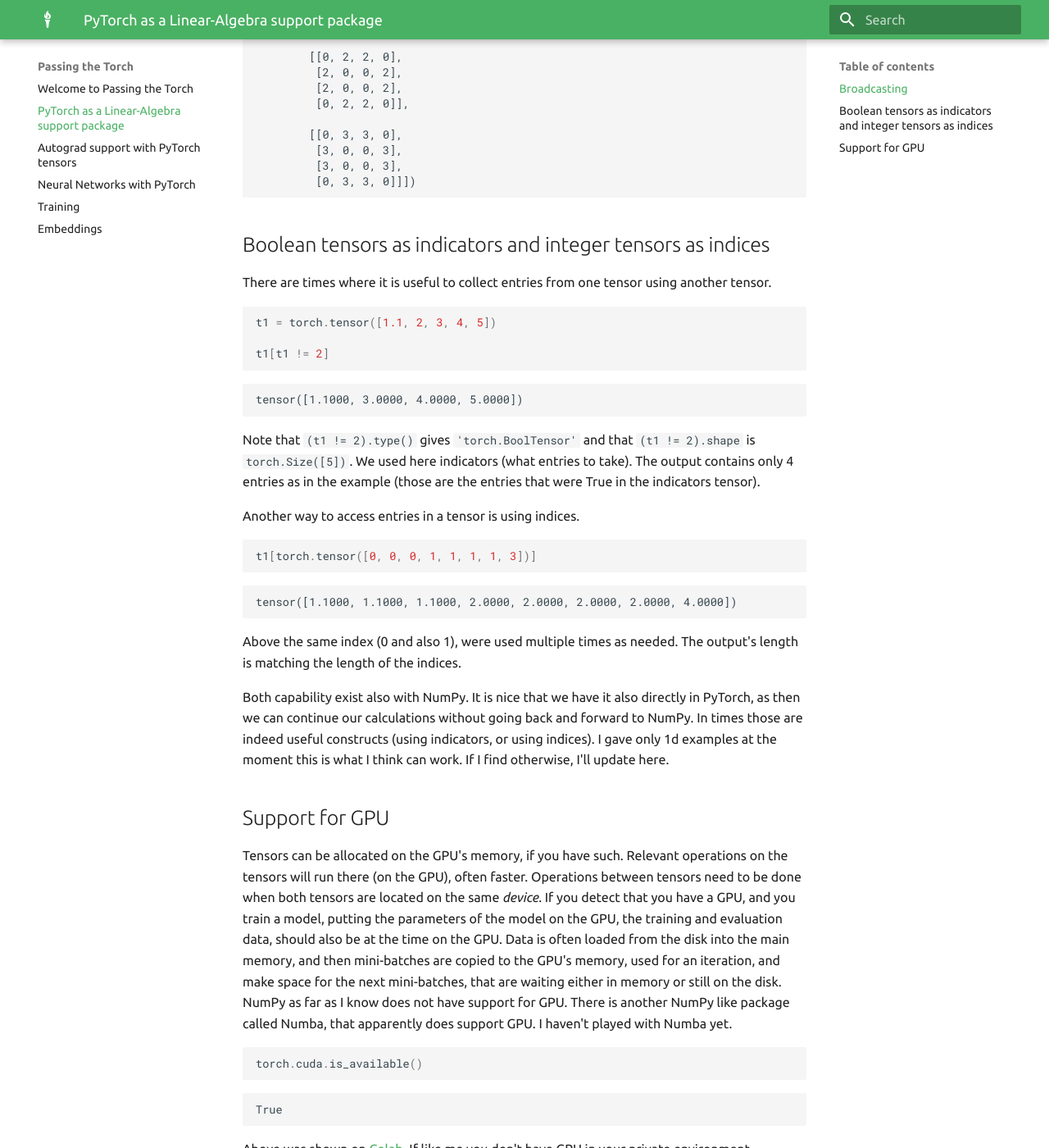
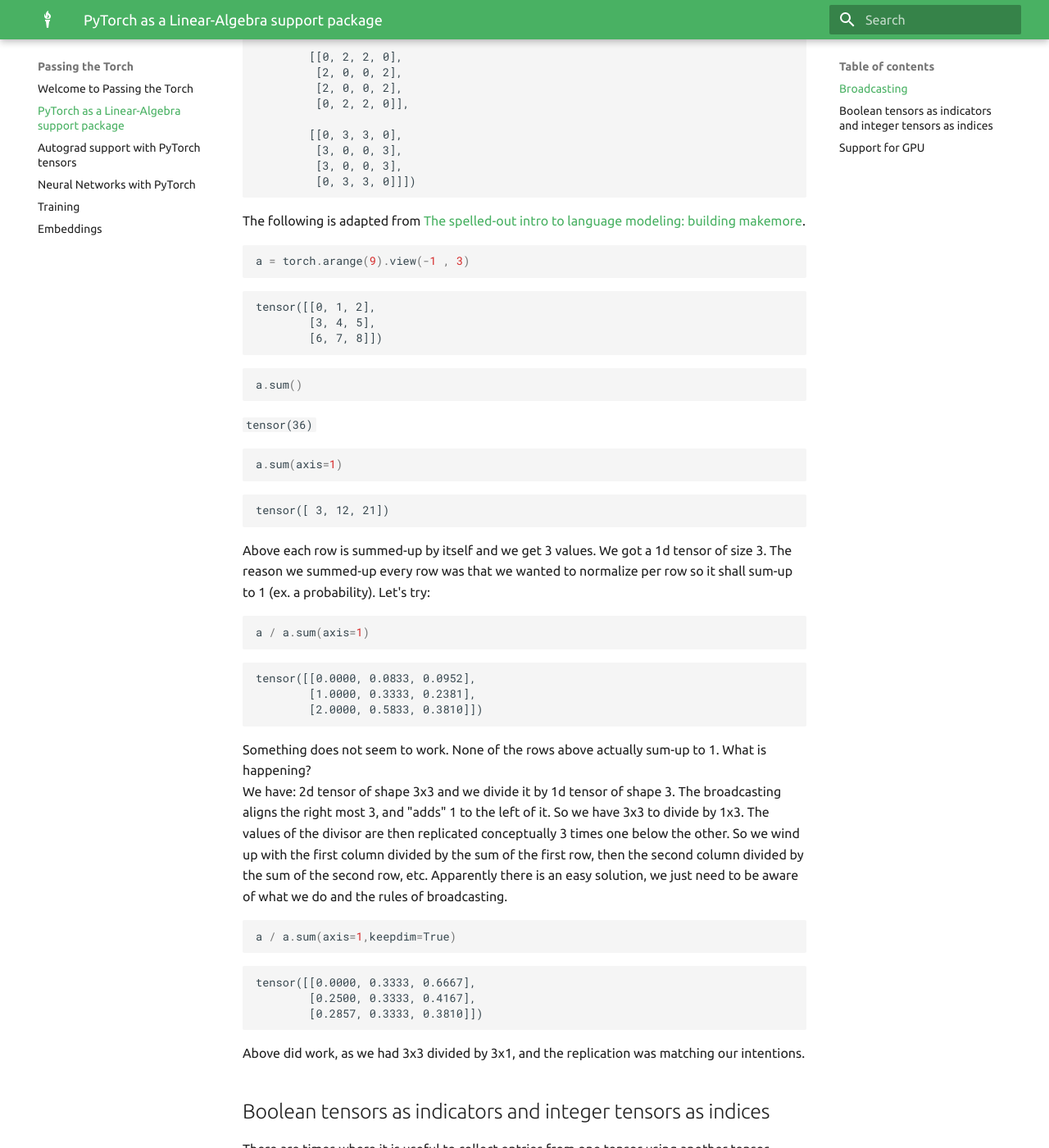
Before and after one commit to zbenmo/passing_the_torch, an MkDocs documentation site: the page built from docs/pytorch_vs_numpy.md, in a window 1280 px wide and 1400 px high, scrolled down 8294 px. Shown: the whole window at 82% size. Built offline with MkDocs 1.6.1 and Material for MkDocs 9.7.7, drawn with Linux system fonts in a browser that asks for light colours; formulas are drawn with MathJax 3; some of the changed text lies outside the part shown.

Commit message:
Added a bit insight from "makemore".

````diff
--- a/docs/pytorch_vs_numpy.md
+++ b/docs/pytorch_vs_numpy.md
@@ -384,6 +384,60 @@
          [0, 3, 3, 0]]])
 ```
 
+The following is adapted from [The spelled-out intro to language modeling: building makemore](https://www.youtube.com/watch?v=PaCmpygFfXo).
+
+``` py
+a = torch.arange(9).view(-1 , 3)
+```
+
+```
+tensor([[0, 1, 2],
+        [3, 4, 5],
+        [6, 7, 8]])
+```
+
+``` py
+a.sum()
+```
+
+```tensor(36)```
+
+``` py
+a.sum(axis=1)
+```
+
+```
+tensor([ 3, 12, 21])
+```
+
+Above each row is summed-up by itself and we get 3 values. We got a 1d tensor of size 3.
+The reason we summed-up every row was that we wanted to normalize per row so it shall sum-up to 1 (ex. a probability). Let's try:
+
+``` py
+a / a.sum(axis=1)
+```
+
+```
+tensor([[0.0000, 0.0833, 0.0952],
+        [1.0000, 0.3333, 0.2381],
+        [2.0000, 0.5833, 0.3810]])
+```
+
+Something does not seem to work. None of the rows above actually sum-up to 1. What is happening?
+We have: 2d tensor of shape 3x3 and we divide it by 1d tensor of shape 3. The broadcasting aligns the right most 3, and "adds" 1 to the left of it. So we have 3x3 to divide by 1x3. The values of the divisor are then replicated conceptually 3 times one below the other. So we wind up with the first column divided by the sum of the first row, then the second column divided by the sum of the second row, etc. Apparently there is an easy solution, we just need to be aware of what we do and the rules of broadcasting.
+
+``` py
+a / a.sum(axis=1,keepdim=True)
+```
+
+```
+tensor([[0.0000, 0.3333, 0.6667],
+        [0.2500, 0.3333, 0.4167],
+        [0.2857, 0.3333, 0.3810]])
+```
+
+Above did work, as we had 3x3 divided by 3x1, and the replication was matching our intentions.
+
 ## Boolean tensors as indicators and integer tensors as indices
 
 There are times where it is useful to collect entries from one tensor using another tensor.
@@ -414,7 +468,62 @@ tensor([1.1000, 1.1000, 1.1000, 2.0000, 2.0000, 2.0000, 2.0000, 4.0000])
 Above the same index (0 and also 1), were used multiple times as needed. The output's length is matching the length of the indices.
 
 Both capability exist also with NumPy. It is nice that we have it also directly in PyTorch, as then we can continue our calculations without going back and forward to NumPy.
-In times those are indeed useful constructs (using indicators, or using indices). I gave only 1d examples at the moment this is what I think can work. If I find otherwise, I'll update here.
+In times those are indeed useful constructs (using indicators, or using indices).
+
+I gave only 1d examples. What happens when we use 2d tensors or use higher dimension ones? Apparently there is a reasonable and useful semantic also here.
+
+``` py
+import torch
+
+a = torch.arange(10, 150, step=10)
+a
+```
+
+```tensor([ 10,  20,  30,  40,  50,  60,  70,  80,  90, 100, 110, 120, 130, 140])```
+
+```
+b = torch.triu(torch.arange(9).view(-1, 3))
+b
+```
+
+```
+tensor([[0, 1, 2],
+        [0, 4, 5],
+        [0, 0, 8]])
+```
+
+Above is upper triangular 2d tensor, where the values (in the upper triangle) came from the tensor 0, 1, .., and the other values are 0.
+
+``` py
+a[b]
+```
+
+```
+tensor([[10, 20, 30],
+        [10, 50, 60],
+        [10, 10, 90]])
+```
+
+The shape of the output matches the shape of ```b``` while the values taken from ```a``` based on the relevant index.
+
+``` py
+ind = b % 2 == 0
+ind
+```
+
+```
+tensor([[ True, False,  True],
+        [ True,  True, False],
+        [ True,  True,  True]])
+```
+
+``` py
+b[ind]
+```
+
+```tensor([0, 2, 0, 4, 0, 0, 8])```
+
+The count of results matches the count of True's in ```ind```. The values are given as a 1d tensor.
 
 ## Support for GPU
 
````
Also changed, not shown: other parts of docs/pytorch_vs_numpy.md (+1 -1 lines), docs/embeddings.md (+14 -2 lines), 2d-indices-and-indicators.ipynb (added), docs/images/one_hot_encoding.png (added), embeddings.ipynb.
